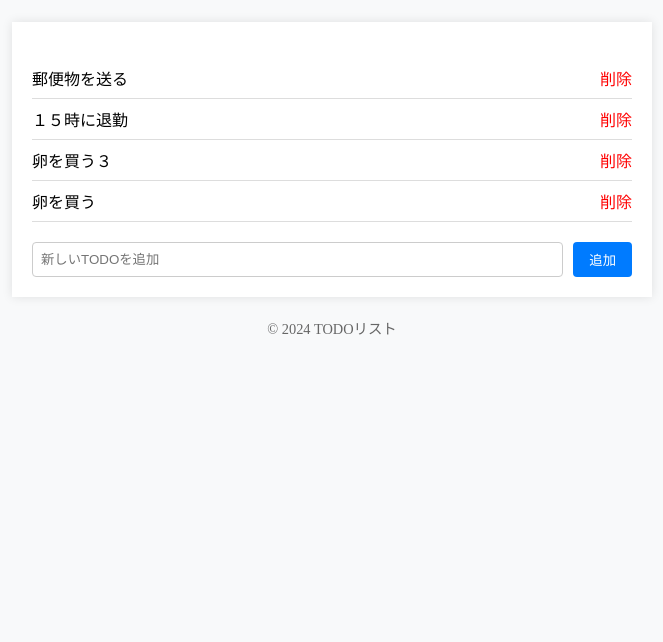
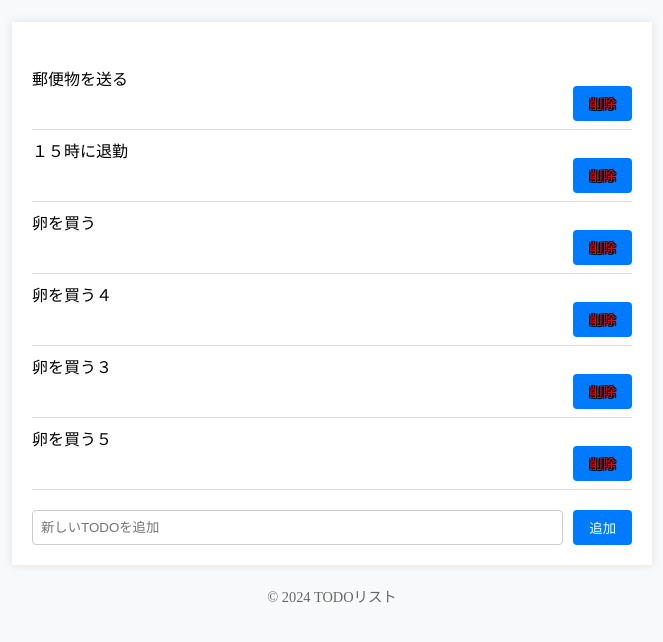
Before and after one commit to rei392346-y/LLMDEV, a Flask app: page / in a window 1280 px wide. Shown: the part 67-709 px from the top of the page, without its empty margins (308-971 px from the left). Run offline with Flask 3, Linux system fonts and the light colour scheme.

Commit message:
TODOリストの課題完了

```diff
--- a/09_flask/todo/app.py
+++ b/09_flask/todo/app.py
@@ -27,9 +27,9 @@ def index():
         return redirect(url_for("index"))
     return render_template("index.html", todos=todos)
 
-@app.route("/delete/<int:todo_id>")
+# HTTP では取得専用の GET に副作用（削除を持たせないのが原則のため、POST メソッドを使用）
+@app.route("/delete/<int:todo_id>", methods=["POST"])
 def delete(todo_id):
-    # 課題で実装します。
     # todo_id に基づいて TODO を削除する処理
     todos = load_todos()
     try:
--- a/09_flask/todo/static/style.css
+++ b/09_flask/todo/static/style.css
@@ -30,6 +30,12 @@ li {
 .delete-button {
   color: red; /* 削除ボタンの文字色を赤に設定 */
   text-decoration: none; /* 削除ボタンの下線を無くす */
+  /* 文字の周りに影をつけ、縁取りのように見せます */
+  text-shadow:
+      1px 1px 0 #000,
+      -1px -1px 0 #000,
+      -1px 1px 0 #000,
+      1px -1px 0 #000;
 }
 
 form {
--- a/09_flask/todo/templates/index.html
+++ b/09_flask/todo/templates/index.html
@@ -10,7 +10,10 @@
   {% for todo in todos %}
   <li>
       {{ todo }}
-      <a href="{{ url_for('delete', todo_id=loop.index0) }}" class="delete-button">削除</a>
+      <!-- 削除ボタンをPOSTリクエストを送信するフォームに変更 -->
+      <form method="post" action="{{ url_for('delete', todo_id=loop.index0) }}" style="display: inline;">
+          <button type="submit" class="delete-button">削除</button>
+      </form>
   </li>
   {% endfor %}
 </ul>
@@ -18,6 +21,6 @@
 <!-- 新規TODO登録フォーム -->
 <form method="post" action="/">
   <input type="text" name="todo" placeholder="新しいTODOを追加" required>
-  <button type="submit">追加</button>
+  <button type="submit" name="add">追加</button>
 </form>
 {% endblock %}
--- a/todos.txt
+++ b/todos.txt
@@ -1,4 +1,6 @@
 郵便物を送る
 １５時に退勤
+卵を買う
+卵を買う４
 卵を買う３
-卵を買う
+卵を買う５
```
